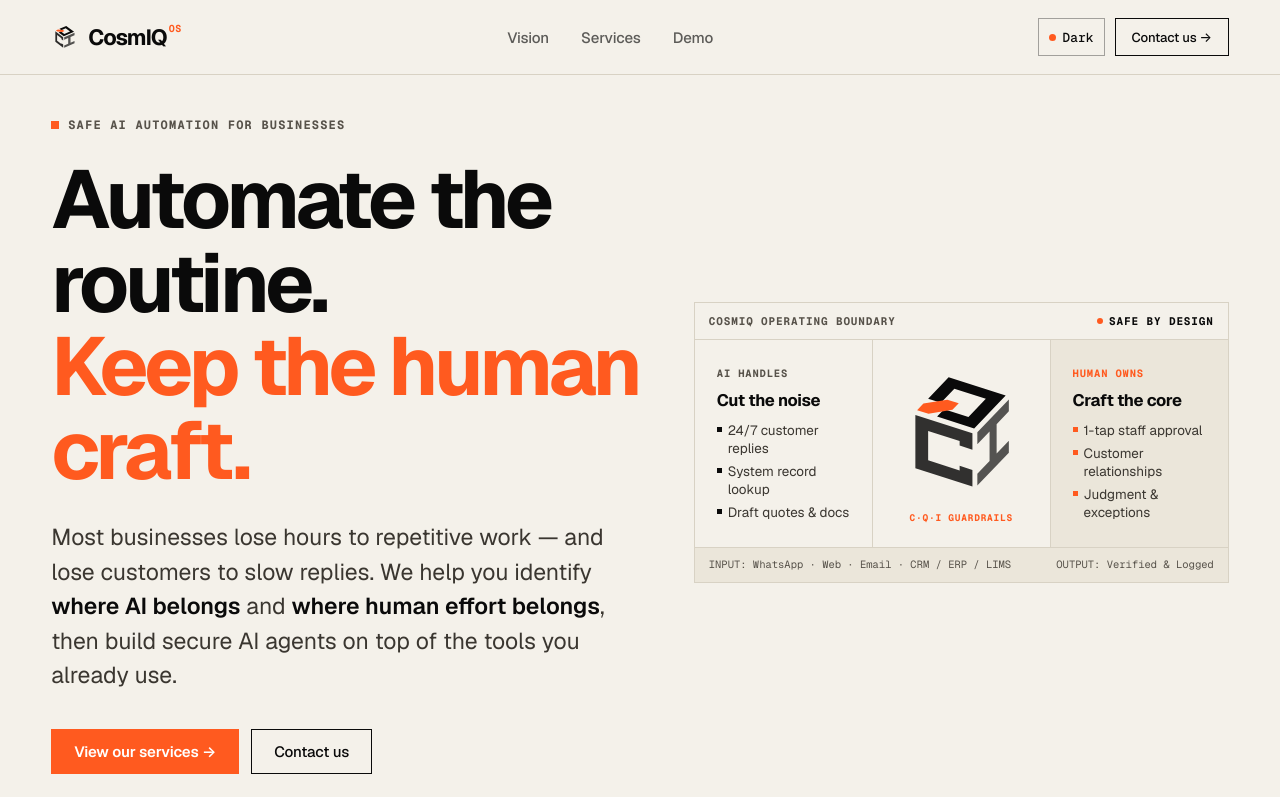
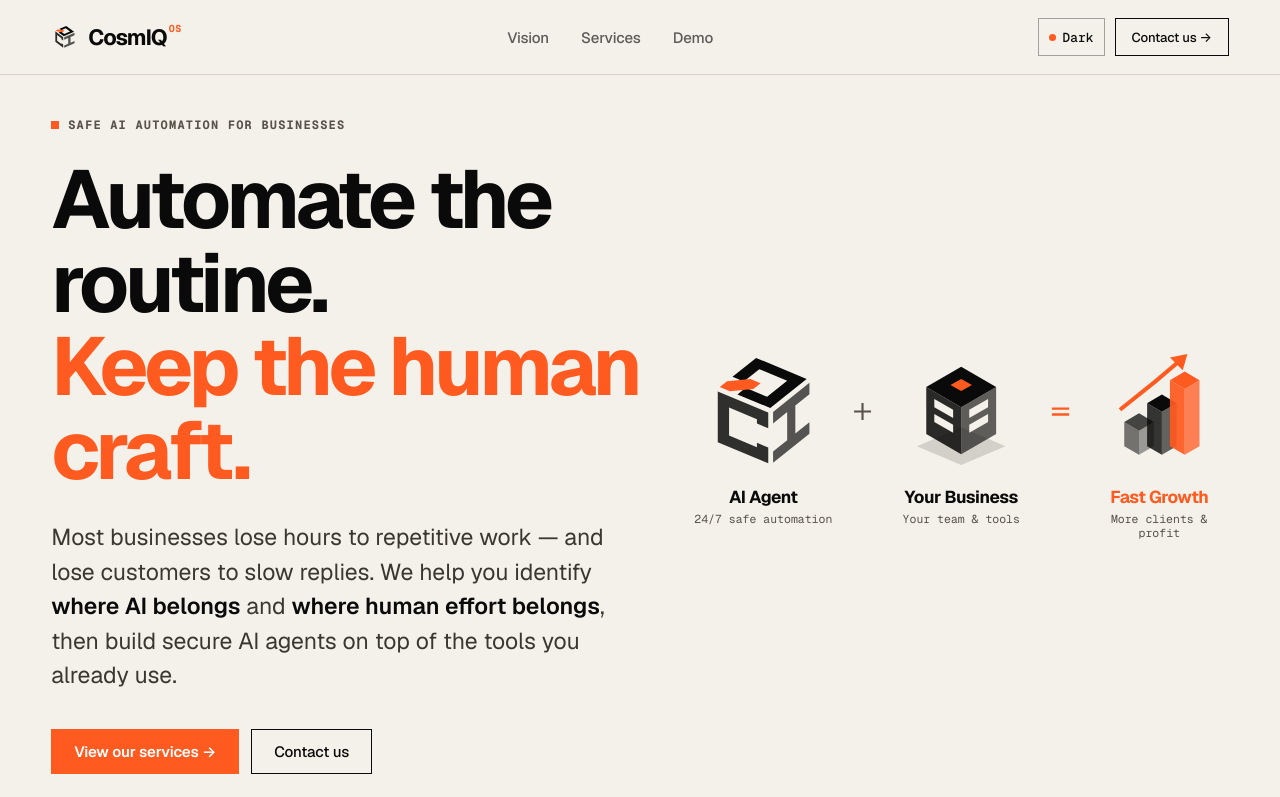
Before and after one commit to CosmIQ-OS/cosmiq-os-web, a Next.js app: page / in a window 1280 px wide. Shown: the top 797 px of the page. Built offline with nearby package versions, Linux system fonts and the light colour scheme.

Commit message:
feat(hero): replace text box with visual isometric GrowthDiagram (AI Agent + Your Business = Fast Growth)

```diff
--- a/app/globals.css
+++ b/app/globals.css
@@ -1347,143 +1347,71 @@ table.t th { font-family: var(--mono); font-size: 12px; text-transform: uppercas
   width: 100%;
 }
 
-/* Human x AI Operating Diagram Panel */
-.min-engine-panel {
+/* Visual Equation Diagram: [AI Agent] + [Your Business] = [Fast Growth] */
+.growth-diagram {
   width: 100%;
-  border: 1px solid var(--border-default);
-  background: var(--bg-surface);
+  display: grid;
+  grid-template-columns: 1fr auto 1fr auto 1fr;
+  align-items: start;
+  gap: clamp(8px, 1.4vw, 18px);
+}
+
+.growth-node {
   display: flex;
   flex-direction: column;
-}
-
-.min-engine-head {
-  padding: 10px 14px;
-  border-bottom: 1px solid var(--border-default);
-  background: var(--bg-canvas);
-  display: flex;
-  align-items: center;
-  justify-content: space-between;
-  gap: 8px;
-  font-family: var(--mono);
-  font-size: 11px;
-  font-weight: 700;
-  letter-spacing: 0.08em;
+  align-items: center;
+  text-align: center;
+  gap: 4px;
+}
+
+.growth-icon-stage {
+  width: clamp(92px, 10.5vw, 136px);
+  height: clamp(92px, 10.5vw, 136px);
+  display: flex;
+  align-items: center;
+  justify-content: center;
+  color: var(--text-primary);
+  margin-bottom: 6px;
+}
+
+.growth-cube-svg,
+.growth-iso-svg {
+  width: 100%;
+  height: 100%;
+  display: block;
+}
+
+.growth-node-title {
+  font-family: var(--text);
+  font-size: clamp(14px, 1.35vw, 18px);
+  font-weight: 700;
+  letter-spacing: -0.025em;
+  line-height: 1.15;
+  color: var(--text-primary);
+}
+
+.growth-node-title-accent {
+  color: var(--accent-primary);
+}
+
+.growth-node-sub {
+  font-family: var(--mono);
+  font-size: clamp(10px, 0.9vw, 11.5px);
   color: var(--text-muted);
-}
-
-.min-engine-live {
-  display: inline-flex;
-  align-items: center;
-  gap: 6px;
-  color: var(--text-primary);
-}
-
-.min-engine-body {
-  display: grid;
-  grid-template-columns: 1fr auto 1fr;
-  align-items: stretch;
-}
-
-.min-engine-side {
-  padding: clamp(14px, 1.8vw, 22px);
-  display: flex;
-  flex-direction: column;
+  line-height: 1.25;
+}
+
+.growth-op {
+  display: flex;
+  align-items: center;
   justify-content: center;
-  gap: 6px;
-  background: var(--bg-canvas);
-}
-
-.min-engine-side-human {
-  background: var(--bg-surface);
-}
-
-.min-engine-kicker {
-  font-family: var(--mono);
-  font-size: 10.5px;
-  font-weight: 700;
-  letter-spacing: 0.08em;
   color: var(--text-muted);
-}
-
-.min-engine-kicker-accent {
-  color: var(--accent-primary);
-}
-
-.min-engine-side strong {
-  font-size: clamp(14px, 1.3vw, 17px);
-  font-weight: 700;
-  letter-spacing: -0.02em;
-  color: var(--text-primary);
-  margin-bottom: 2px;
-}
-
-.min-engine-side ul {
-  list-style: none;
-  display: grid;
-  gap: 5px;
-  font-size: clamp(12px, 1.05vw, 13.5px);
-  line-height: 1.35;
-  color: var(--text-secondary);
-}
-
-.min-engine-side ul li {
-  position: relative;
-  padding-left: 11px;
-}
-
-.min-engine-side ul li::before {
-  content: "";
-  position: absolute;
-  left: 0;
-  top: 6px;
-  width: 5px;
-  height: 5px;
-  background: var(--text-primary);
-}
-
-.min-engine-side-human ul li::before {
-  background: var(--accent-primary);
-}
-
-.min-engine-core {
-  padding: clamp(14px, 1.8vw, 22px) clamp(10px, 1.4vw, 18px);
-  border-left: 1px solid var(--border-default);
-  border-right: 1px solid var(--border-default);
-  background: var(--bg-canvas);
-  display: flex;
-  flex-direction: column;
-  align-items: center;
-  justify-content: center;
-  gap: 8px;
-}
-
-.min-cube-svg {
-  width: clamp(112px, 11vw, 156px);
-  height: auto;
-  aspect-ratio: 1 / 1;
-  color: var(--text-primary);
-}
-
-.min-engine-core-tag {
-  font-family: var(--mono);
-  font-size: 9.5px;
-  font-weight: 700;
-  letter-spacing: 0.08em;
-  color: var(--accent-primary);
-  white-space: nowrap;
-}
-
-.min-engine-foot {
-  padding: 9px 14px;
-  border-top: 1px solid var(--border-default);
-  background: var(--bg-surface);
-  display: flex;
-  flex-wrap: wrap;
-  justify-content: space-between;
-  gap: 6px 12px;
-  font-family: var(--mono);
-  font-size: 10.5px;
-  color: var(--text-muted);
+  height: clamp(92px, 10.5vw, 136px);
+}
+
+.growth-op svg {
+  width: clamp(18px, 1.8vw, 24px);
+  height: clamp(18px, 1.8vw, 24px);
 }
 
 .min-hero-copy {
@@ -1987,53 +1915,40 @@ table.t th { font-family: var(--mono); font-size: 12px; text-transform: uppercas
   }
 
   .min-hero-grid {
-    gap: 20px;
+    gap: 28px;
     align-content: center;
   }
 
   .min-hero-cube {
     order: -1;
-  }
-
-  .min-engine-head {
-    padding: 9px 12px;
-    font-size: 10px;
-  }
-
-  .min-engine-side {
-    padding: 15px 11px;
+    padding: 4px 0;
+  }
+
+  .growth-diagram {
     gap: 6px;
   }
 
-  .min-engine-kicker {
+  .growth-icon-stage {
+    width: clamp(92px, 25vw, 112px);
+    height: clamp(92px, 25vw, 112px);
+    margin-bottom: 6px;
+  }
+
+  .growth-node-title {
+    font-size: 14px;
+  }
+
+  .growth-node-sub {
     font-size: 9.5px;
   }
 
-  .min-engine-side strong {
-    font-size: 14px;
-  }
-
-  .min-engine-side ul {
-    font-size: 12px;
-    gap: 5px;
-  }
-
-  .min-engine-core {
-    padding: 14px 10px;
-    gap: 7px;
-  }
-
-  .min-cube-svg {
-    width: clamp(94px, 25vw, 116px);
-  }
-
-  .min-engine-core-tag {
-    font-size: 8.5px;
-  }
-
-  .min-engine-foot {
-    padding: 7px 11px;
-    font-size: 9.5px;
+  .growth-op {
+    height: clamp(92px, 25vw, 112px);
+  }
+
+  .growth-op svg {
+    width: 17px;
+    height: 17px;
   }
 
   .min-eyebrow {
--- a/app/page.tsx
+++ b/app/page.tsx
@@ -1,11 +1,11 @@
 import Link from "next/link";
-import RotatingCube from "@/components/RotatingCube";
+import GrowthDiagram from "@/components/GrowthDiagram";
 import { SECURITY_PILLARS, VISION_BOUNDARY } from "@/lib/services";
 
 export default function Home() {
   return (
     <>
-      {/* Block 1: Above-the-Fold Hero — Eye-Zone Diagram + Thumb-Zone Copy & Buttons + Proof Ledger */}
+      {/* Block 1: Above-the-Fold Hero — Visual Equation Diagram + Copy & Thumb-Zone Buttons */}
       <section className="min-hero" id="top" aria-labelledby="heroTitle">
         <div className="wrap min-hero-wrap">
           <div className="min-hero-grid">
@@ -36,48 +36,8 @@ export default function Home() {
               </div>
             </div>
 
-            <div className="min-hero-cube" aria-label="Animated 3D CosmIQ OS Human and AI Operating Diagram">
-              <div className="min-engine-panel">
-                <div className="min-engine-head">
-                  <span>COSMIQ OPERATING BOUNDARY</span>
-                  <span className="min-engine-live">
-                    <span className="trust-dot" aria-hidden="true" />
-                    SAFE BY DESIGN
-                  </span>
-                </div>
-
-                <div className="min-engine-body">
-                  <div className="min-engine-side">
-                    <span className="min-engine-kicker">AI HANDLES</span>
-                    <strong>Cut the noise</strong>
-                    <ul>
-                      <li>24/7 customer replies</li>
-                      <li>System record lookup</li>
-                      <li>Draft quotes &amp; docs</li>
-                    </ul>
-                  </div>
-
-                  <div className="min-engine-core">
-                    <RotatingCube className="min-cube-svg" size={168} speed={0.48} />
-                    <span className="min-engine-core-tag">C·Q·I GUARDRAILS</span>
-                  </div>
-
-                  <div className="min-engine-side min-engine-side-human">
-                    <span className="min-engine-kicker min-engine-kicker-accent">HUMAN OWNS</span>
-                    <strong>Craft the core</strong>
-                    <ul>
-                      <li>1-tap staff approval</li>
-                      <li>Customer relationships</li>
-                      <li>Judgment &amp; exceptions</li>
-                    </ul>
-                  </div>
-                </div>
-
-                <div className="min-engine-foot">
-                  <span>INPUT: WhatsApp · Web · Email · CRM / ERP / LIMS</span>
-                  <span>OUTPUT: Verified &amp; Logged</span>
-                </div>
-              </div>
+            <div className="min-hero-cube">
+              <GrowthDiagram />
             </div>
           </div>
 
--- /dev/null
+++ b/components/GrowthDiagram.tsx
@@ -0,0 +1,96 @@
+"use client";
+
+import RotatingCube from "@/components/RotatingCube";
+
+export default function GrowthDiagram() {
+  return (
+    <div
+      className="growth-diagram"
+      role="img"
+      aria-label="Visual diagram: AI Agent plus Your Business equals Fast Growth"
+    >
+      {/* Node 1: AI Agent (3D Rotating C·Q·I Cube) */}
+      <div className="growth-node">
+        <div className="growth-icon-stage">
+          <RotatingCube className="growth-cube-svg" size={116} speed={0.5} />
+        </div>
+        <span className="growth-node-title">AI Agent</span>
+        <span className="growth-node-sub">24/7 safe automation</span>
+      </div>
+
+      {/* Operator: + */}
+      <div className="growth-op" aria-hidden="true">
+        <svg viewBox="0 0 28 28" width="24" height="24">
+          <path d="M14 5v18M5 14h18" stroke="currentColor" strokeWidth="2.6" strokeLinecap="square" />
+        </svg>
+      </div>
+
+      {/* Node 2: Your Business (30° Isometric Business & Team Hub) */}
+      <div className="growth-node">
+        <div className="growth-icon-stage">
+          <svg className="growth-iso-svg" viewBox="0 0 200 200" width="116" height="116" aria-hidden="true">
+            {/* Base Isometric Platform */}
+            <polygon points="100,124 166,152 100,180 34,152" fill="currentColor" fillOpacity="0.14" />
+            {/* Main Isometric Business Tower — Top Roof */}
+            <polygon points="100,34 152,64 100,94 48,64" fill="currentColor" />
+            {/* Main Isometric Business Tower — Left Lit Face */}
+            <polygon points="48,64 100,94 100,164 48,134" fill="currentColor" fillOpacity="0.86" />
+            {/* Main Isometric Business Tower — Right Shaded Face */}
+            <polygon points="100,94 152,64 152,134 100,164" fill="currentColor" fillOpacity="0.64" />
+            {/* Architectural Window Grid on Left Face (Your Team & Systems) */}
+            <polygon points="60,82 88,98 88,110 60,94" fill="var(--bg-canvas)" />
+            <polygon points="60,104 88,120 88,132 60,116" fill="var(--bg-canvas)" />
+            {/* Architectural Window Grid on Right Face */}
+            <polygon points="112,98 140,82 140,94 112,110" fill="var(--bg-canvas)" />
+            <polygon points="112,120 140,104 140,116 112,132" fill="var(--bg-canvas)" />
+            {/* Active Core Signal Beacon on Roof */}
+            <polygon points="100,52 116,61 100,70 84,61" fill="var(--accent-primary)" />
+          </svg>
+        </div>
+        <span className="growth-node-title">Your Business</span>
+        <span className="growth-node-sub">Your team &amp; tools</span>
+      </div>
+
+      {/* Operator: = */}
+      <div className="growth-op growth-op-eq" aria-hidden="true">
+        <svg viewBox="0 0 28 28" width="24" height="24">
+          <path d="M5 10.5h18M5 17.5h18" stroke="var(--accent-primary)" strokeWidth="3" strokeLinecap="square" />
+        </svg>
+      </div>
+
+      {/* Node 3: Fast Growth (30° Isometric Ascending Columns + Signal Orange Growth Vector) */}
+      <div className="growth-node growth-node-result">
+        <div className="growth-icon-stage">
+          <svg className="growth-iso-svg" viewBox="0 0 200 200" width="116" height="116" aria-hidden="true">
+            {/* Column 1 (Short — Left) */}
+            <polygon points="48,116 70,103 92,116 70,129" fill="currentColor" fillOpacity="0.75" />
+            <polygon points="48,116 70,129 70,165 48,152" fill="currentColor" fillOpacity="0.55" />
+            <polygon points="70,129 92,116 92,152 70,165" fill="currentColor" fillOpacity="0.38" />
+
+            {/* Column 2 (Medium — Center) */}
+            <polygon points="82,88 104,75 126,88 104,101" fill="currentColor" />
+            <polygon points="82,88 104,101 104,165 82,152" fill="currentColor" fillOpacity="0.82" />
+            <polygon points="104,101 126,88 126,152 104,165" fill="currentColor" fillOpacity="0.62" />
+
+            {/* Column 3 (Tallest — Signal Orange Growth Peak) */}
+            <polygon points="116,54 138,41 160,54 138,67" fill="var(--accent-primary)" />
+            <polygon points="116,54 138,67 138,165 116,152" fill="var(--accent-primary)" fillOpacity="0.92" />
+            <polygon points="138,67 160,54 160,152 138,165" fill="var(--accent-primary)" fillOpacity="0.74" />
+
+            {/* Bold Ascending Trajectory Arrow ↗ */}
+            <path
+              d="M44 96 L94 56 L134 22"
+              fill="none"
+              stroke="var(--accent-primary)"
+              strokeWidth="6"
+              strokeLinecap="square"
+            />
+            <polygon points="142,15 116,20 135,39" fill="var(--accent-primary)" />
+          </svg>
+        </div>
+        <span className="growth-node-title growth-node-title-accent">Fast Growth</span>
+        <span className="growth-node-sub">More clients &amp; profit</span>
+      </div>
+    </div>
+  );
+}
```
